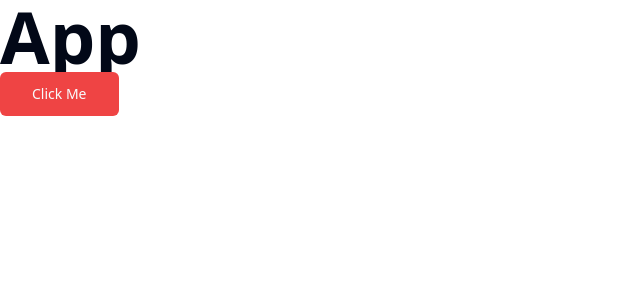
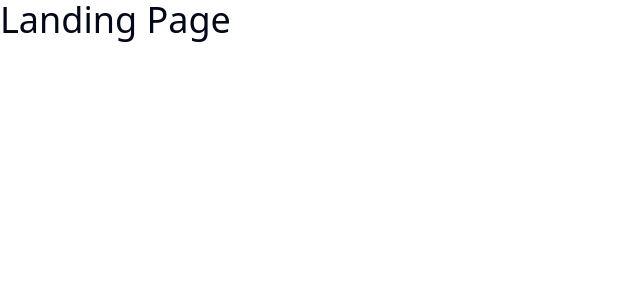
Before and after one commit to Ali-LUT/comfy-store, a React (Vite) app: page / in a window 1280 px wide. Shown: the top 300 px of the page, without its empty margins (0-640 px from the left). Built offline with nearby package versions, Linux system fonts and the light colour scheme.

Commit message:
Installed react-router-dom and created the router

```diff
--- a/package.json
+++ b/package.json
@@ -19,7 +19,7 @@
     "react": "^18.3.1",
     "react-dom": "^18.3.1",
     "react-redux": "^9.1.2",
-    "react-router-dom": "^6.21.3",
+    "react-router-dom": "^6.26.2",
     "tailwind-merge": "^2.5.2",
     "tailwindcss-animate": "^1.0.7"
   },
--- a/src/App.tsx
+++ b/src/App.tsx
@@ -1,3 +1,4 @@
+import { RouterProvider, createBrowserRouter } from "react-router-dom";
 import { Button } from "./components/ui/button";
 import { useAppSelector } from "./hooks";
 import {
@@ -14,20 +15,18 @@ import {
   Orders,
 } from "./pages";
 
-function App() {
-  const { name } = useAppSelector((state) => state.userState);
-  return (
-    <div>
-      <h1 className="text-7xl font-bold ">App</h1>
-      <Button
-        variant="destructive"
-        size="lg"
-        onClick={() => console.log("it worked!!!")}
-      >
-        Click Me
-      </Button>
-    </div>
-  );
-}
+const router = createBrowserRouter([
+  {
+    path: "/",
+    element: <Landing />,
+  },
+  {
+    path: "/cart",
+    element: <Cart />,
+  },
+]);
 
+const App = () => {
+  return <RouterProvider router={router} />;
+};
 export default App;
```
Also changed, not shown: 1 other file (tests, documents, lock files or other folders).
